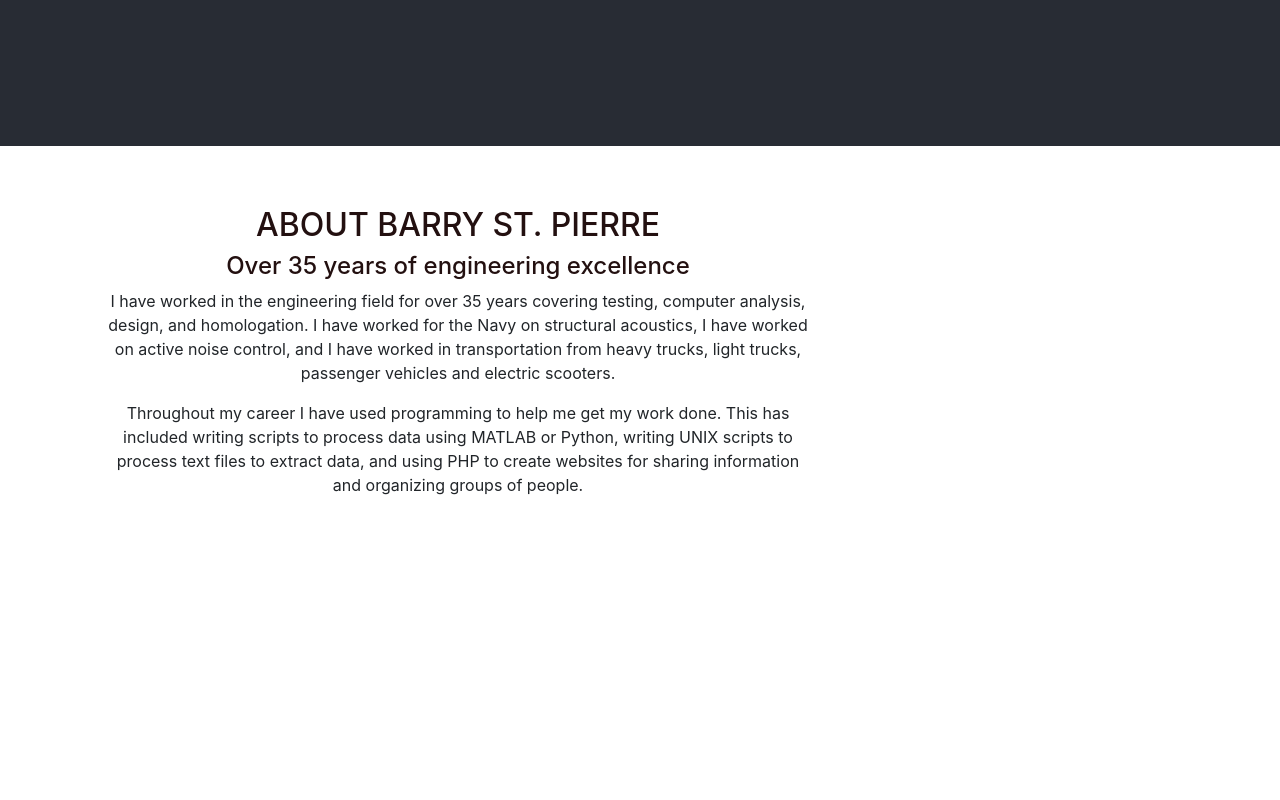
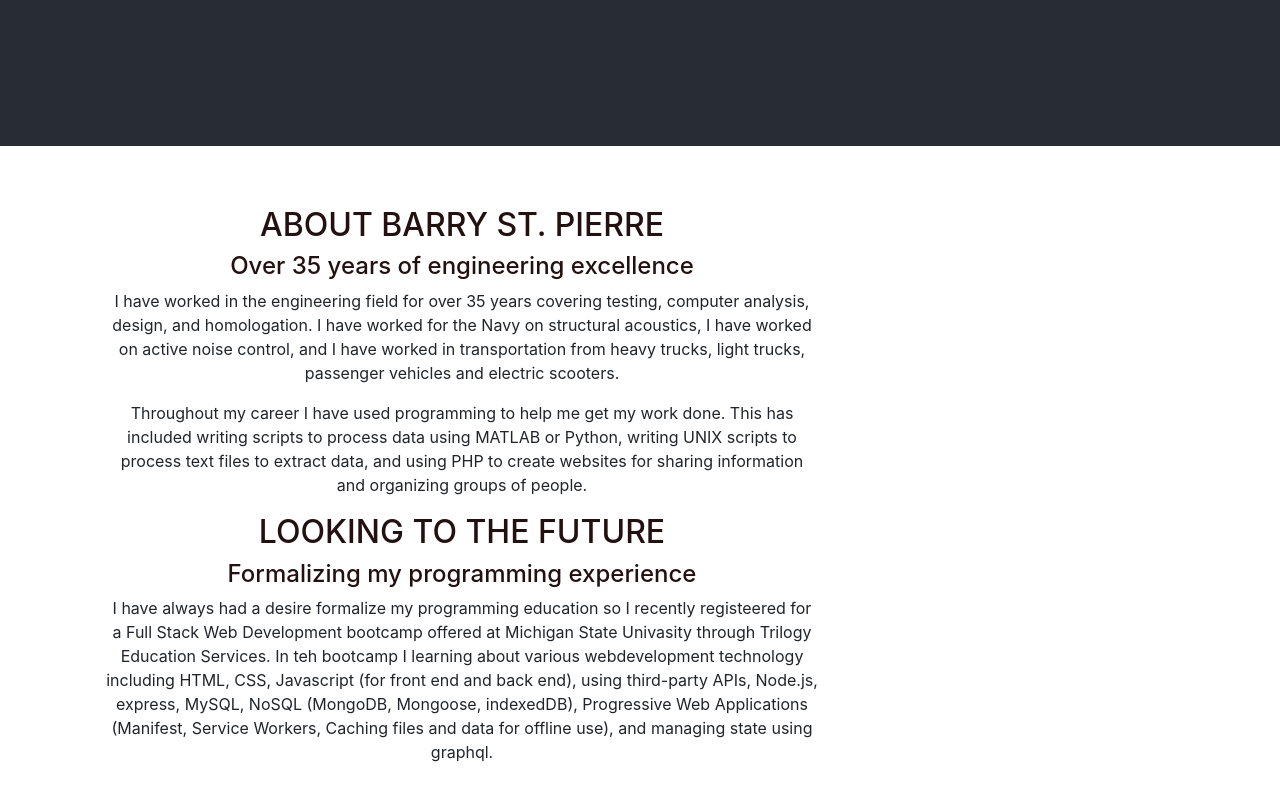
Before and after one commit to bdstpierre/react-portfolio, a React (Create React App) app: page / in a window 1280 px wide. Shown: the part 654-1454 px from the top of the page. Before the commit the page ends 1227 px from the top, so only its background shows below. Built offline with nearby package versions, Linux system fonts and the light colour scheme.

Commit message:
Improved About is working

```diff
--- a/src/App.js
+++ b/src/App.js
@@ -15,7 +15,7 @@ function App() {
         <Header />
       </header>
       <div className="container">
-        <About />
+        <About portfolio={portfolio}/>
       </div>
     </div>
   );
--- a/src/components/About.js
+++ b/src/components/About.js
@@ -1,24 +1,28 @@
 import React from 'react';
 
-function About() {
+function About(props) {
+    const about = props.portfolio.about;
 
   return (
     <div className="container">
           <div id="about" className="container-fluid">
         <div className="row">
-            <div className="col-sm-8 text-left">
-                <h2>About Barry St. Pierre</h2>
-                <h4>Over 35 years of engineering excellence</h4>
-                <p>
-                    I have worked in the engineering field for over 35 years covering testing, computer analysis, design, and homologation.  I have worked for the Navy on structural acoustics, I have worked on active noise control, and I have worked in transportation from heavy trucks, light trucks, passenger vehicles and electric scooters.
-                </p>
-                <p>
-                    Throughout my career I have used programming to help me get my work done.  This has included writing scripts to process data using MATLAB or Python, writing UNIX scripts to process text files to extract data, and using PHP to create websites for sharing information and organizing groups of people.
-                </p>
-            </div>
-            <div className="col-sm-4">
-                <span className="glyphicon glyphicon-cog logo"></span>
-            </div>
+            {about.map((item) => (
+                <div key={item.id}>
+                    <div className="col-sm-8 text-left">
+                        <h2>{item.title}</h2>
+                        <h4>{item.subtitle}</h4>
+                        {item.paras.map((para) => (
+                            <p key={para.id}>
+                                {para.text}
+                            </p>
+                        ))}
+                    </div>
+                    <div className="col-sm-4">
+                        <span className={item.glyph}></span>
+                    </div>
+                </div>
+            ))}
         </div>
     </div>
     </div>
--- a/src/components/portfolio_data.js
+++ b/src/components/portfolio_data.js
@@ -214,6 +214,164 @@ const portfolio =
             description: "Studied mechanical engineering with an emphasis on Computer Aided Design and Computer Aided Manufacturing. (Graduated as a memebr of the Honor's College.)",
             dates: "1981-1985"
         },
+    ],
+    skills:
+    [
+        {
+            id: "110",
+            category: "cae",
+            items: [
+                {
+                    id: "111",
+                    skill: "NASTRAN",
+                },
+                {
+                    id: "112",
+                    skill: "HyperMesh",
+                },
+                {
+                    id: "113",
+                    skill: "Abaqus",
+                },
+                {
+                    id: "114",
+                    skill: "3DEXPERIENCE",
+                },
+            ],
+        },
+        {
+            id: "120",
+            category: "testing",
+            items: [
+                {
+                    id: "121",
+                    skill: "Brake performance",
+                },
+                {
+                    id: "122",
+                    skill: "Structural stiffness",
+                },
+                {
+                    id: "123",
+                    skill: "Vibration",
+                },
+            ],
+        },
+        {
+            id: "130",
+            category: "Homologation",
+            items: [
+                {
+                    id: "131",
+                    skill: "Brake performance",
+                },
+                {
+                    id: "132",
+                    skill: "US FMVSS Scooters",
+                },
+                {
+                    id: "133",
+                    skill: "US VIN registration",
+                },
+                {
+                    id: "134",
+                    skill: "Euro3 L1B certification",
+                },
+                {
+                    id: "135",
+                    skill: "Euro4 L1B certification",
+                },
+            ]
+        },
+        {
+            id: "140",
+            category: "Programming",
+            items: [
+                {
+                    id: "141",
+                    skill: "PHP",
+                },
+                {
+                    id: "142",
+                    skill: "MATLAB",
+                },
+                {
+                    id: "143",
+                    skill: "Javascript",
+                },
+            ],
+        },
+        {
+            id: "150",
+            category: "Databases",
+            items: [
+                {
+                    id: "151",
+                    skill: "MySQL",
+                },
+                {
+                    id: "152",
+                    skill: "MongoDB/Mongoose",
+                },
+                {
+                    id: "153",
+                    skill: "IndexedDB",
+                },
+            ],
+        },
+        {
+            id: "160",
+            category: "General Office",
+            items: [
+                {
+                    id: "161",
+                    skill: "Microsoft Office",
+                },
+                {
+                    id: "162",
+                    skill: "Microsoft Windows",
+                },
+                {
+                    id: "163",
+                    skill: "Adobe Suite",
+                },
+                {
+                    id: "164",
+                    skill: "Apple MacOS",
+                },
+            ],
+        },
+    ],
+    about:
+    [
+        {
+            id: "201",
+            title: "About Barry St. Pierre",
+            subtitle: "Over 35 years of engineering excellence",
+            glyph: "glyphicon glyphicon-cog logo",
+            paras: [
+                {
+                    id: "210",
+                    text: "I have worked in the engineering field for over 35 years covering testing, computer analysis, design, and homologation. I have worked for the Navy on structural acoustics, I have worked on active noise control, and I have worked in transportation from heavy trucks, light trucks, passenger vehicles and electric scooters.",
+                },
+                {
+                    id: "220",
+                    text: "Throughout my career I have used programming to help me get my work done. This has included writing scripts to process data using MATLAB or Python, writing UNIX scripts to process text files to extract data, and using PHP to create websites for sharing information and organizing groups of people.",
+                },
+            ],
+        },
+        {
+            id: "202",
+            title: "Looking to the future",
+            subtitle: "Formalizing my programming experience",
+            glyph: "glyphicon glyphicon-certificate logo",
+            paras: [
+                {
+                    id: "230",
+                    text: "I have always had a desire formalize my programming education so I recently registeered for a Full Stack Web Development bootcamp offered at Michigan State Univasity through Trilogy Education Services.  In teh bootcamp I learning about various webdevelopment technology including HTML, CSS, Javascript (for front end and back end), using third-party APIs, Node.js, express, MySQL, NoSQL (MongoDB, Mongoose, indexedDB), Progressive Web Applications (Manifest, Service Workers, Caching files and data for offline use), and managing state using graphql.",
+                },
+            ],
+        }
     ]
 }
 
```
